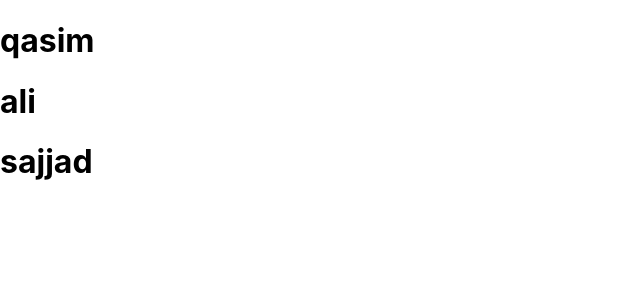
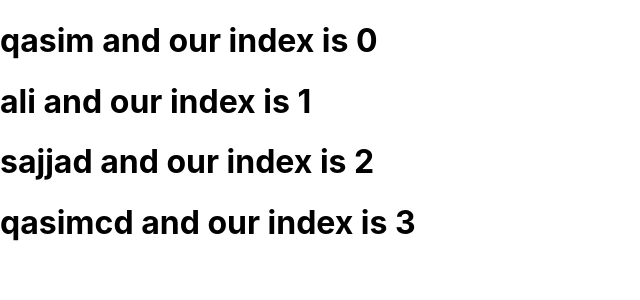
Before and after one commit to qasim-ali14/do-this, a React (Create React App) app in the folder my-app/: page / in a window 1280 px wide. Shown: the top 300 px of the page, without its empty margins (0-640 px from the left). Built offline with nearby package versions, Linux system fonts and the light colour scheme.

Commit message:
keys in map function

```diff
--- a/my-app/src/App.js
+++ b/my-app/src/App.js
@@ -1,10 +1,12 @@
 import React from 'react'
  function App() {
-  const app=['qasim','ali','sajjad'];//basiacallt map provide us the extension by the in
+  const app=['qasim','ali','sajjad','qasimcd'];//basiacallt map provide us the extension by the in
   // which when we render value ut render in a seprate function after that this is all store in
   // a new array.
-  const recive=app.map((value)=>
-  <h1>{value}</h1>
+  const recive=app.map((value,index)=>
+  <h1 key={index}>{value} and our index is {index}</h1>//Keys are used by React to keep track of individual elements within a list.
+  //They help React understand which elements have been added, removed, or modified.i mean
+  //by this we can make code efficeint and time saving as it is in react javascript.
  );
   return (
     <div>
```
